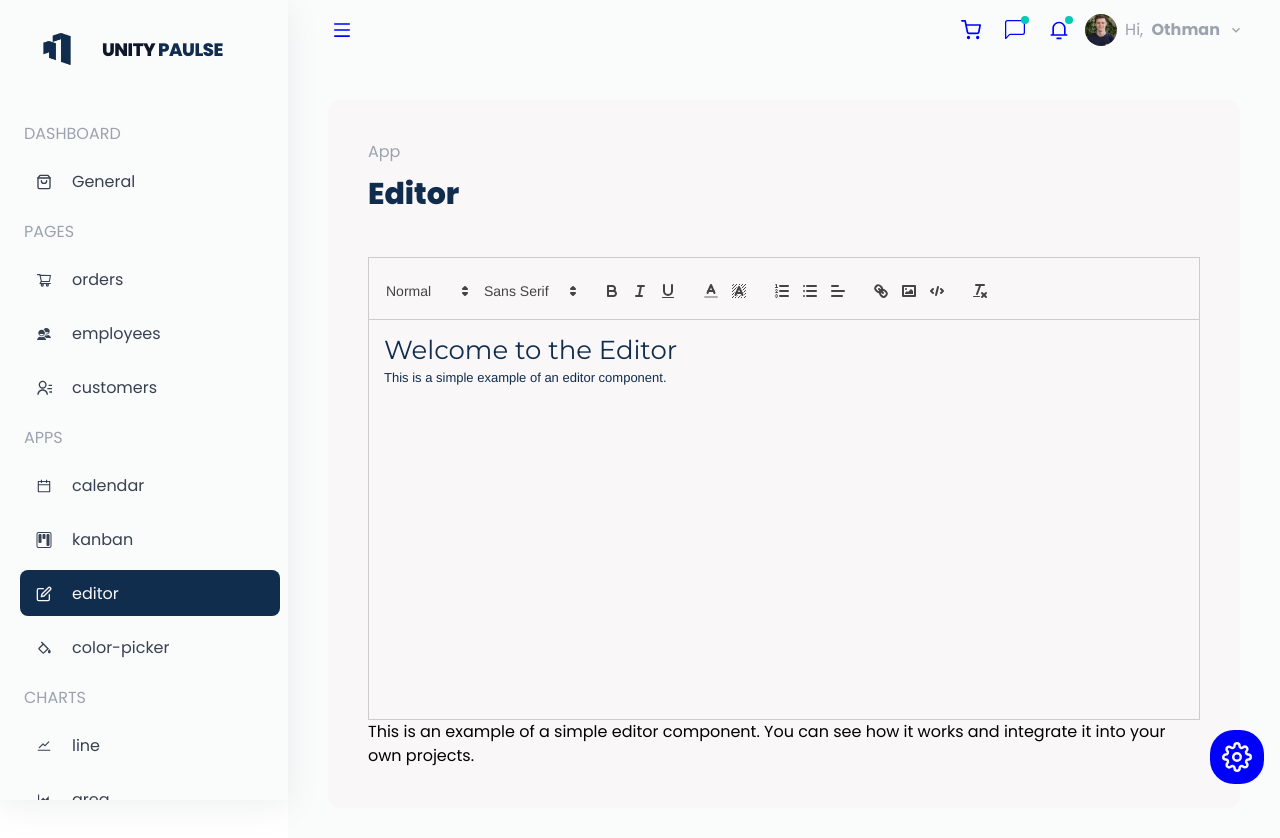
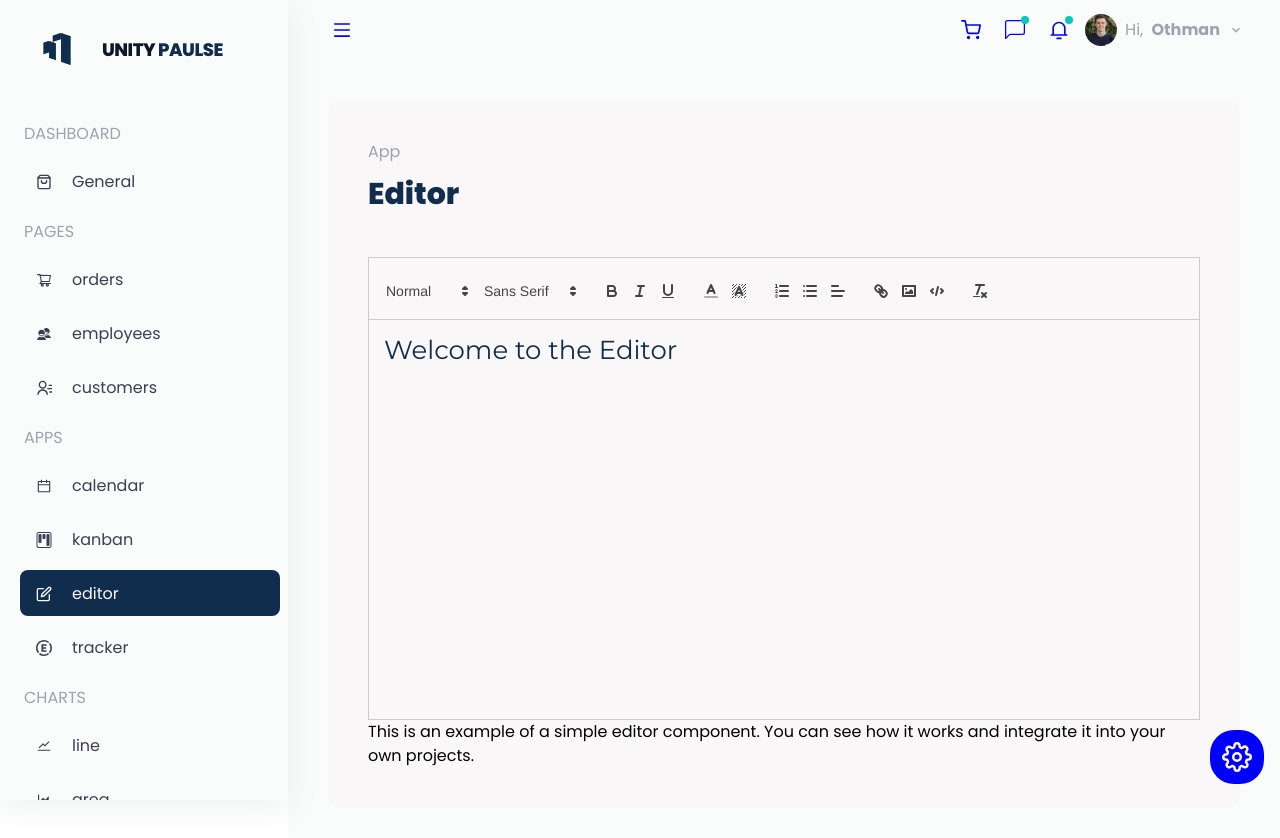
Before and after one commit to OthmanGh/UNITEYPULSE, a React (Vite) app in the folder frontend/: page /dashboard/editor in a window 1280 px wide. Shown: the top 838 px of the page. Built offline with nearby package versions, Linux system fonts and the light colour scheme.

Commit message:
Remove Color Picker & Add Tracker Page

```diff
--- a/frontend/src/App.css
+++ b/frontend/src/App.css
@@ -6,3 +6,13 @@
 .navbar {
   z-index: 10000;
 }
+
+#colorPicker {
+  background: transparent url('https://ej2.syncfusion.com/react/demos/src/color-picker/images/pen.png') no-repeat;
+  display: inline-block;
+  height: 80px;
+  margin: 10px 0;
+  min-width: 300px;
+  max-width: 600px;
+  background-color: #008000;
+}
--- a/frontend/src/constants/index.tsx
+++ b/frontend/src/constants/index.tsx
@@ -9,6 +9,7 @@ import { GiLouvrePyramid } from 'react-icons/gi';
 import { Currency } from '../utils/icons';
 import { MdOutlineSupervisorAccount } from 'react-icons/md';
 import { HiOutlineRefresh } from 'react-icons/hi';
+import { SiExpensify } from 'react-icons/si';
 import { TiTick } from 'react-icons/ti';
 import { GrLocation } from 'react-icons/gr';
 
@@ -162,8 +163,8 @@ export const links = [
         icon: <FiEdit />,
       },
       {
-        name: 'color-picker',
-        icon: <BiColorFill />,
+        name: 'tracker',
+        icon: <SiExpensify />,
       },
     ],
   },
--- a/frontend/src/pages/Dashboard/pages/ColorPicker.tsx
+++ /dev/null
@@ -1,7 +0,0 @@
-import React from 'react';
-
-const ColorPicker = () => {
-  return <div>Color PIcker</div>;
-};
-
-export default ColorPicker;
--- a/frontend/src/pages/Dashboard/pages/Editor.tsx
+++ b/frontend/src/pages/Dashboard/pages/Editor.tsx
@@ -3,7 +3,7 @@ import { Editor as Ed } from 'primereact/editor';
 import Header from '../components/Header';
 
 const Editor = () => {
-  const [text, setText] = useState('<h1>Welcome to the Editor</h1><p>This is a simple example of an editor component.</p>');
+  const [text, setText] = useState('<h1>Welcome to the Editor</h1>');
 
   return (
     <section className="md:m-10 mt-24 p-2 md:p-10 bg-white rounded-xl flex flex-col">
--- /dev/null
+++ b/frontend/src/pages/Dashboard/pages/ExpenseTracker/ExpenseTracker.tsx
@@ -0,0 +1,7 @@
+import React from 'react';
+
+const ExpenseTracker = () => {
+  return <div></div>;
+};
+
+export default ExpenseTracker;
--- a/frontend/src/router/index.tsx
+++ b/frontend/src/router/index.tsx
@@ -10,7 +10,7 @@ import {
   Kanban,
   Editor,
   Calendar,
-  ColorPicker,
+  ExpenseTracker,
   Line,
   Area,
   Bar,
@@ -36,7 +36,7 @@ const router = createBrowserRouter([
       { path: 'kanban', element: <Kanban /> },
       { path: 'editor', element: <Editor /> },
       { path: 'calendar', element: <Calendar /> },
-      { path: 'color-picker', element: <ColorPicker /> },
+      { path: 'tracker', element: <ExpenseTracker /> },
       { path: 'line', element: <Line /> },
       { path: 'area', element: <Area /> },
       { path: 'bar', element: <Bar /> },
--- a/frontend/src/utils/index.tsx
+++ b/frontend/src/utils/index.tsx
@@ -14,14 +14,13 @@ import Pie from '../pages/Dashboard/pages/Charts/Pie';
 import Pyramid from '../pages/Dashboard/pages/Charts/Pyramid';
 import Stacked from '../pages/Dashboard/pages/Charts/Stacked';
 import Calendar from '../pages/Dashboard/pages/Calendar';
-import ColorPicker from '../pages/Dashboard/pages/ColorPicker';
 import Customers from '../pages/Dashboard/pages/Customers';
 import Editor from '../pages/Dashboard/pages/Editor';
 import Employees from '../pages/Dashboard/pages/Employees';
 import General from '../pages/Dashboard/pages/General';
 import Kanban from '../pages/Dashboard/pages/Kanban/Kanban';
 import Orders from '../pages/Dashboard/pages/Orders';
-
+import ExpenseTracker from '../pages/Dashboard/pages/ExpenseTracker/ExpenseTracker';
 import Navbar from '../pages/Dashboard/components/Navbar';
 import Footer from '../pages/Dashboard/components/Footer';
 
@@ -43,7 +42,7 @@ export {
   Pyramid,
   Stacked,
   Calendar,
-  ColorPicker,
+  ExpenseTracker,
   Customers,
   Editor,
   Employees,
```
